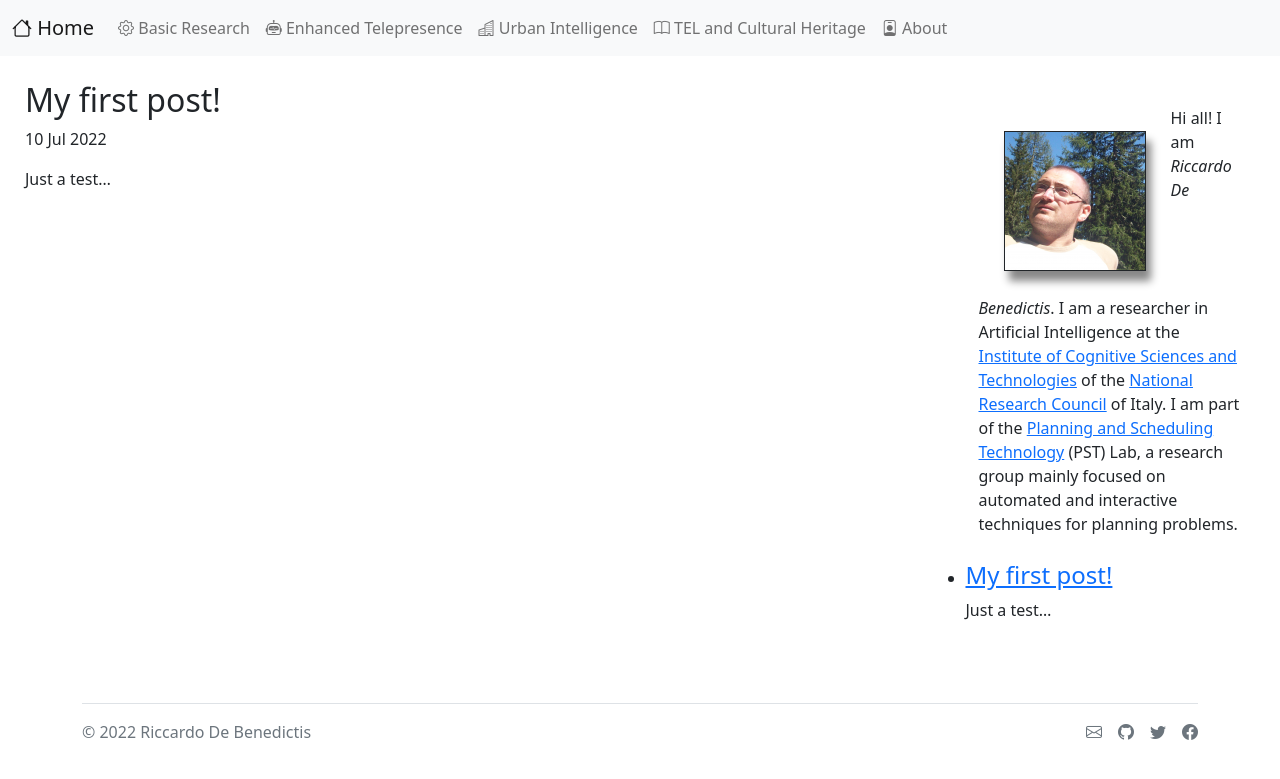
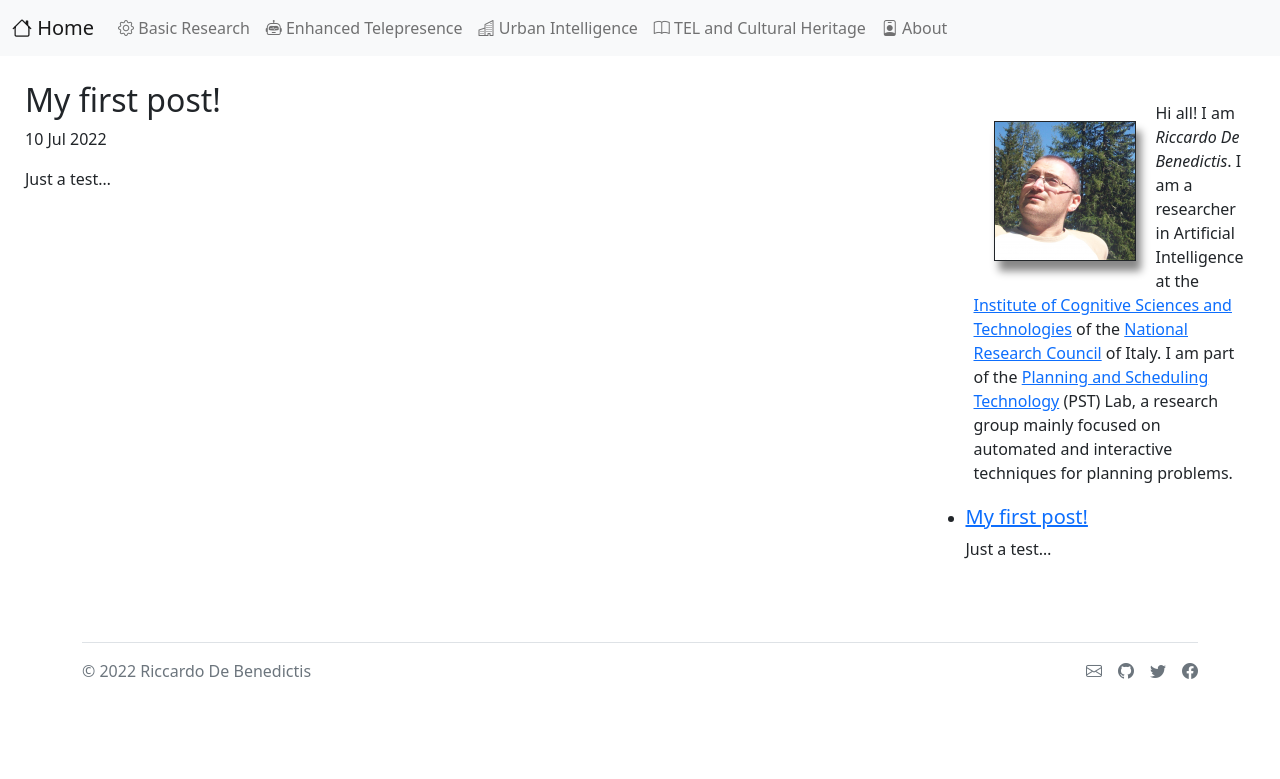
Before and after one commit to riccardodebenedictis/riccardodebenedictis.github.io, a Jekyll site: the page built from index.html, in a window 1280 px wide. Shown: the top 779 px of the page. Built offline with Jekyll 4.4.1, drawn with Linux system fonts in a browser that asks for light colours.

Commit message:
trying to blog..

```diff
--- a/_includes/about.html
+++ b/_includes/about.html
@@ -1,5 +1,5 @@
-<div style="padding: 25px;" class="container-fluid">
-    <img style="float: left; border: 1px solid; box-shadow: 5px 10px 8px #888888; margin: 25px;" src="{{site.url}}/figures/face.png">
+<div style="padding: 20px;" class="container-fluid">
+    <img style="float: left; width: 100; height: auto; border: 1px solid; box-shadow: 5px 10px 8px #888888; margin: 20px;" src="{{site.url}}/figures/face.png">
 
     Hi all! I am <em>{{site.name}}</em>. I am a researcher in Artificial Intelligence at the
     <a href="https://istc.cnr.it">Institute of Cognitive Sciences and Technologies</a>
--- a/_includes/home.html
+++ b/_includes/home.html
@@ -39,7 +39,7 @@
                     <ul>
                         {% for post in site.posts %}
                         <li>
-                            <h4><a href="{{post.url}}">{{post.title}}</a></h4>
+                            <h5><a href="{{post.url}}">{{post.title}}</a></h5>
                             {{post.excerpt}}
                         </li>
                         {% endfor %}
```
